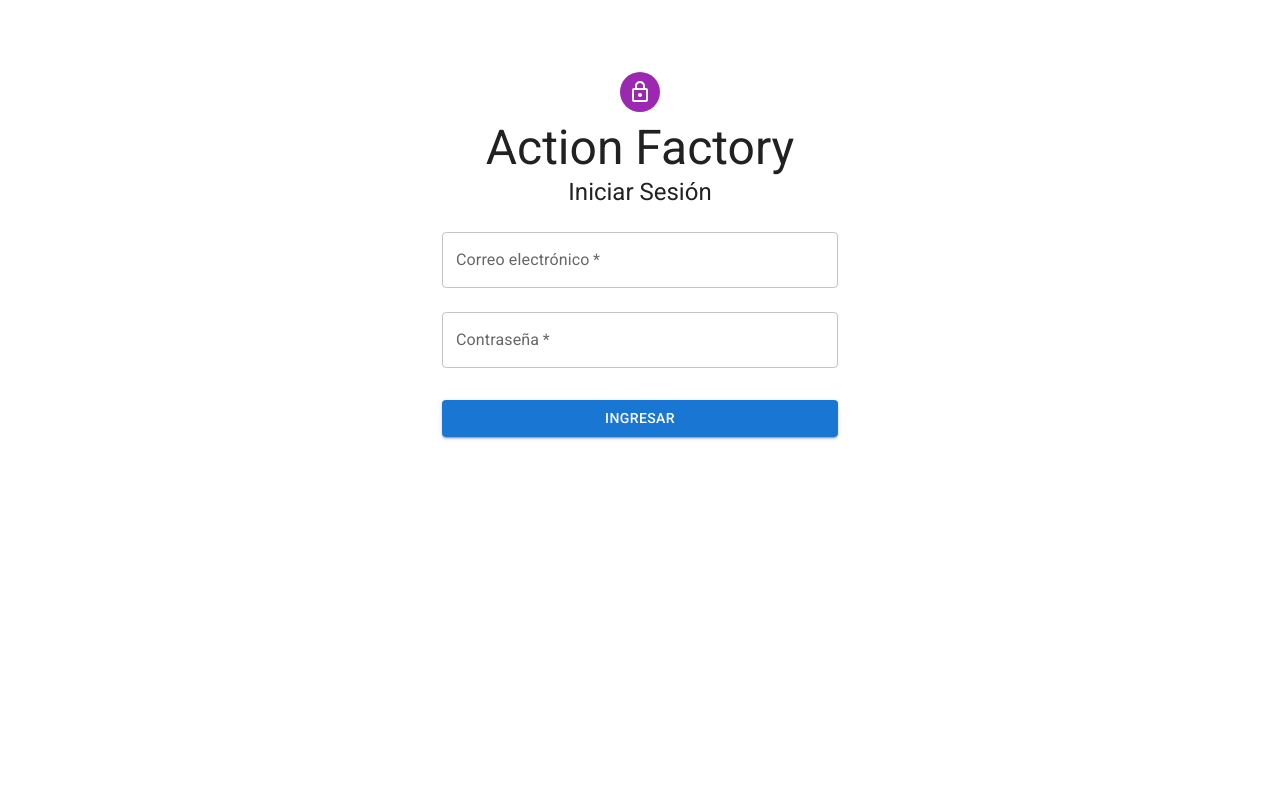
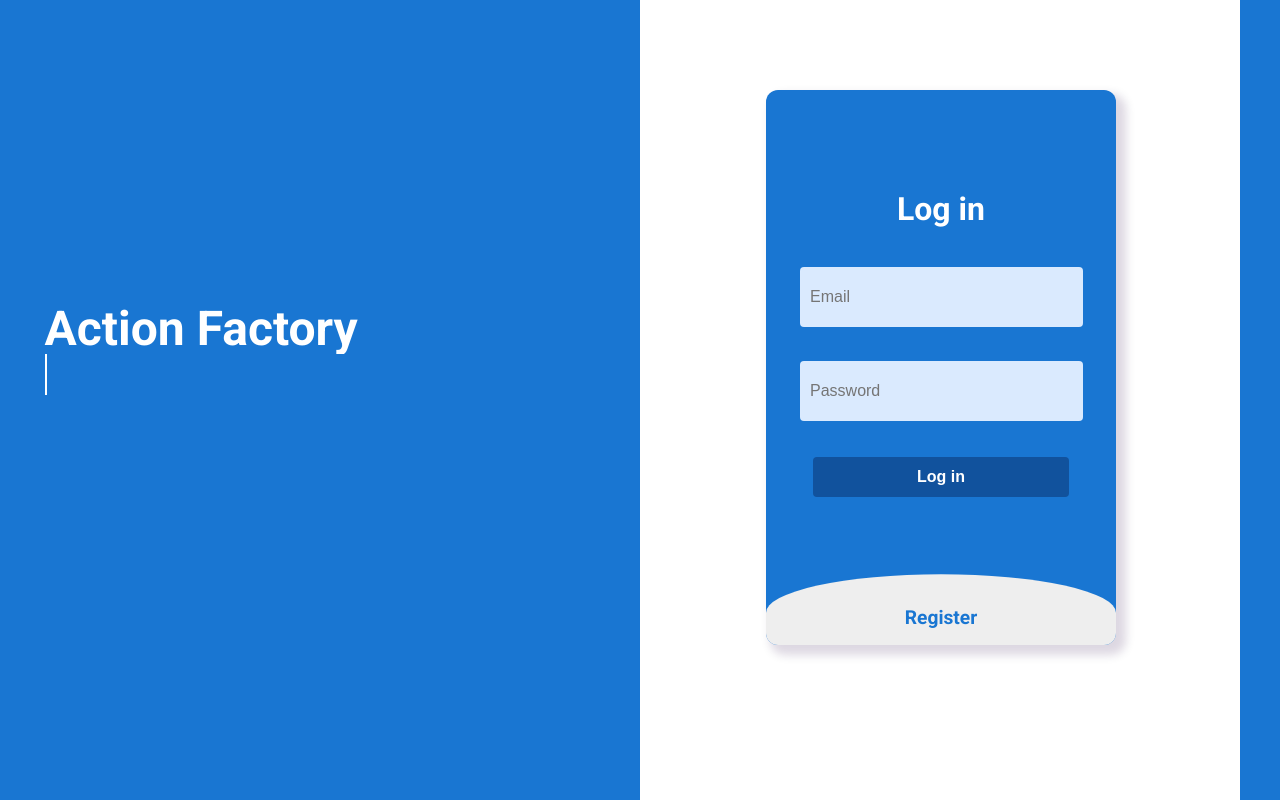
Before and after one commit to hispanos/action-factory-frontend, a React (Vite) app: page /login in a window 1280 px wide. Built offline with nearby package versions, Linux system fonts and the light colour scheme.

Commit message:
login eliasib

```diff
--- /dev/null
+++ b/public/main.css
@@ -0,0 +1,272 @@
+body{
+  margin: 0;
+  padding: 0;
+  display: flex;
+  justify-content: center;
+  aling-items: center;
+  font-family: roboto;
+  background-color: #1976D2;
+  overflow: hidden;
+}
+
+.second-text{
+  font-size: 2rem;
+  color: #AFD3FF;
+  margin-top: -35px;
+}
+
+.title{
+  font-size: 4rem;
+  margin-top: 400px;
+  color: white;
+}
+
+.heroki {
+  display: flex;
+  height: 100vh;
+  width: 1200px;
+  background-color: red;
+}
+
+.hero{
+  width:300px;
+  height:500px;
+  justify-content: center;
+  aling-items: center;
+  margin-top: 200px;
+}
+
+.box-1{
+  flex: 1;
+  background-color:green;
+  display:flex;
+  justify-content: center;
+  aling-items: center;
+  background-color: #1976D2;
+  height: 100%;
+}
+.box-2{
+  flex: 1;
+  background-color: white;
+  display:flex;
+  justify-content: center;
+  aling-items: center;
+  height: 100%;
+  position: relative;
+}
+
+form input{
+  background-color: black;
+}
+
+.main {
+  position: relative;
+  flex-direction: column;
+  background-color: #1976D2;
+  max-height: 555px;
+  width: 350px;
+  overflow: hidden;
+  border-radius: 12px;
+  box-shadow: 7px 7px 10px 3px #24004628;
+  margin-left: -24px;
+}
+
+.form {
+  display: flex;
+  flex-direction: column;
+  gap: 14px;
+  padding: 24px;
+}
+
+#chk {
+  display: none;
+}
+
+.login {
+  position: relative;
+  width: 100%;
+  height: 100%;
+}
+
+.login label {
+  margin: 25% 0 5%;
+}
+
+label {
+  color: #fff;
+  font-size: 2rem;
+  justify-content: center;
+  display: flex;
+  font-weight: bold;
+  cursor: pointer;
+  transition: .5s ease-in-out;
+}
+
+.input {
+  width: 87%;
+  height: 40px;
+  background: #DAEAFE;
+  padding: 10px;
+  border: none;
+  outline: none;
+  border-radius: 4px;
+  margin: 10px;
+  font-size: 1rem;
+}
+
+.register {
+  background: #eee;
+  border-radius: 60% / 10%;
+  transform: translateY(5%);
+  transition: .8s ease-in-out;
+}
+
+.register label {
+  color: #1976D2;
+  transform: scale(.6);
+}
+
+#chk:checked ~ .register {
+  transform: translateY(-61%);
+}
+
+#chk:checked ~ .register label {
+  transform: scale(1);
+  margin: 10% 0 5%;
+}
+
+#chk:checked ~ .login label {
+  transform: scale(.6);
+  margin: 5% 0 5%;
+}
+
+.form button {
+  width: 85%;
+  height: 40px;
+  margin: 12px auto 10%;
+  color: #fff;
+  background: #11529D;
+  font-size: 1rem;
+  font-weight: bold;
+  border: none;
+  border-radius: 4px;
+  cursor: pointer;
+  transition: .2s ease-in;
+}
+
+.form button:hover {
+  background-color: #0B2D55;
+}
+.conteiner .text{
+  position: relative;
+  color: #A3CCFF;
+  font-size: 35px;
+  font-weight: 500;
+}
+
+.conteiner .text.first-text{
+  color: white;
+}
+
+.text.second-text:before{
+  content: "";
+  position: absolute;
+  top: 0;
+  left: 0;
+  width: 100%;
+  height: 100%;
+  border-left: 2px solid white;
+  animation: animate 4s steps(12) infinite;
+  background-color: #1976D2;
+}
+
+
+@keyframes animate{
+  40%, 60%{
+      left: 100%;
+  }
+  100%{
+      left: 0%;
+  }
+}
+
+@media (max-width: 1000px) {
+
+  .box-1 {
+    display: none;
+  }
+
+
+  .box-2 {
+    flex: 1;
+  }
+
+  .heroki {
+    width: 100%;
+  }
+  body{
+    background-color: white;
+  }
+}
+
+@media screen and (min-width: 1000px) {
+  .conteiner .text{
+      font-size: 45px;
+      font-weight: 600;
+  }
+  .title{
+    font-size: 3rem;
+    margin-top: 250px;
+  }
+  .hero{
+    margin-top: 40px;
+  }
+}
+
+@media screen and (min-width: 1200px) {
+
+  .conteiner .text{
+      font-size: 35px;
+      font-weight: 600;
+  }
+  .title{
+    font-size: 3rem;
+    margin-top: 300px;
+  }
+  .hero{
+    margin-top: 40px;
+  }
+
+}
+
+@media screen and (min-width: 1280px) {
+
+  .conteiner .text{
+      font-size: 35px;
+      font-weight: 600;
+  }
+  .title{
+    font-size: 3rem;
+    margin-top: 300px;
+  }
+  .hero{
+    margin-top: 90px;
+  }
+
+}
+
+@media screen and (min-width: 1370px) {
+
+  .conteiner .text{
+      font-size: 45px;
+      font-weight: 600;
+  }
+  .title{
+    font-size: 4rem;
+    margin-top: 400px;
+  }
+
+  .hero{
+    margin-top: 200px;
+  }
+}
--- a/src/pages/Login.tsx
+++ b/src/pages/Login.tsx
@@ -1,23 +1,11 @@
-import {
-  Alert,
-  Avatar,
-  Box,
-  Button,
-  Container,
-  CssBaseline,
-  ThemeProvider,
-  Typography,
-  createTheme,
-} from '@mui/material';
 import LockOutlinedIcon from '@mui/icons-material/LockOutlined';
 import { SubmitHandler, useForm } from 'react-hook-form';
-import InputText from '../components/InputText';
 import { login } from '../services/authentication';
 import { useContext, useEffect, useState } from 'react';
 import { AppContext } from '../routes/Routes';
 import { useNavigate } from 'react-router-dom';
+import Loginn from './Loginn';
 
-const defaultTheme = createTheme();
 
 type Inputs = {
   email: string;
@@ -43,76 +31,19 @@ const Login = () => {
       setUser(response.user);
       setIsLogged(true);
       navigate('/');
-    }else {
+    } else {
       setErrorLogin(true);
     }
   };
 
   useEffect(() => {
-    if(isLogged) {
-        navigate('/')
+    if (isLogged) {
+      navigate('/')
     }
   }, [isLogged])
 
   return (
-    <ThemeProvider theme={defaultTheme}>
-      <Container component="main" maxWidth="xs">
-        <CssBaseline />
-        <Box
-          sx={{
-            marginTop: 8,
-            display: 'flex',
-            flexDirection: 'column',
-            alignItems: 'center',
-          }}
-        >
-          <Avatar sx={{ m: 1, bgcolor: 'secondary.main' }}>
-            <LockOutlinedIcon />
-          </Avatar>
-          <Typography component="h1" variant="h3">
-            Action Factory
-          </Typography>
-          <Typography component="h1" variant="h5">
-            Iniciar Sesión
-          </Typography>
-          <Box
-            component="form"
-            onSubmit={handleSubmit(onSubmit)}
-            noValidate
-            sx={{ mt: 1 }}
-          >
-            <InputText
-              type="text"
-              name="email"
-              control={control}
-              label="Correo electrónico"
-              required
-              errors={errors}
-            />
-            <InputText
-              type="password"
-              name="password"
-              control={control}
-              label="Contraseña"
-              required
-              errors={errors}
-            />
-            {
-              errorLogin &&
-              <Alert severity="error">Usuario o contraseña incorrectos.</Alert>
-            }
-            <Button
-              type="submit"
-              fullWidth
-              variant="contained"
-              sx={{ mt: 3, mb: 2 }}
-            >
-              Ingresar
-            </Button>
-          </Box>
-        </Box>
-      </Container>
-    </ThemeProvider>
+    <Loginn />
   );
 };
 
--- /dev/null
+++ b/src/pages/Loginn.tsx
@@ -0,0 +1,65 @@
+import React from 'react';
+import '../../public/main.css';
+
+function Loginn() {
+    const text = document.querySelector(".second-text");
+
+            const textLoad = () => {
+              setTimeout(() => {
+                text.textContent = "Validación Simplificada";
+              }, 0);
+              setTimeout(() => {
+                text.textContent = "Nosotros Hacemos el Trabajo Pesado";
+              }, 4000);
+              setTimeout(() => {
+                text.textContent = "Tu Socio Confiable :)";
+              }, 8000);
+            }
+            textLoad();
+            setInterval(textLoad, 12000);
+
+  return (
+    <div className="heroki">
+      <div className="box-1">
+        <div className="conteiner">
+            <h1 className="title">Action Factory</h1>
+            <h3 className="text second-text">Liberando tu Tiempo</h3>
+        </div>
+
+
+      </div>
+      <div className="box-2">
+      <div className="hero">
+        <div className="main">
+            <input type="checkbox" id="chk" aria-hidden="true" />
+
+            <div className="login">
+                <form className="form">
+                <label htmlFor="chk" aria-hidden="true">Log in</label>
+                <input className="input" type="email" name="email" placeholder="Email" required />
+                <input className="input" type="password" name="pswd" placeholder="Password" required />
+                <button>Log in</button>
+                </form>
+            </div>
+
+            <div className="register">
+                <form className="form">
+                <label htmlFor="chk" aria-hidden="true">Register</label>
+                <input className="input" type="text" name="txt" placeholder="Username" required />
+                <input className="input" type="email" name="email" placeholder="Email" required />
+                <input className="input" type="password" name="pswd" placeholder="Password" required />
+                <button>Register</button>
+                </form>
+            </div>
+            </div>
+    </div>
+      </div>
+    </div>
+
+
+
+
+  );
+}
+
+export default Loginn;
```
